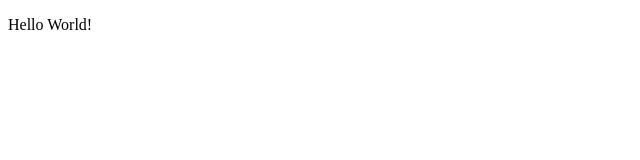
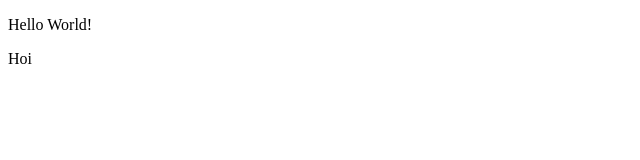
Before and after one commit to hwdw22/WarmingUp2, a plain HTML site: page index.html in a window 1280 px wide. Shown: the full height of the page, 0-640 px from the left. Drawn offline with Linux system fonts and the light colour scheme.

Commit message:
Update index.html

```diff
--- a/index.html
+++ b/index.html
@@ -5,5 +5,6 @@
    </head>
    <body>
       <p>Hello World!</p>
+      <p>Hoi</p>
    </body>
 </html>
```
